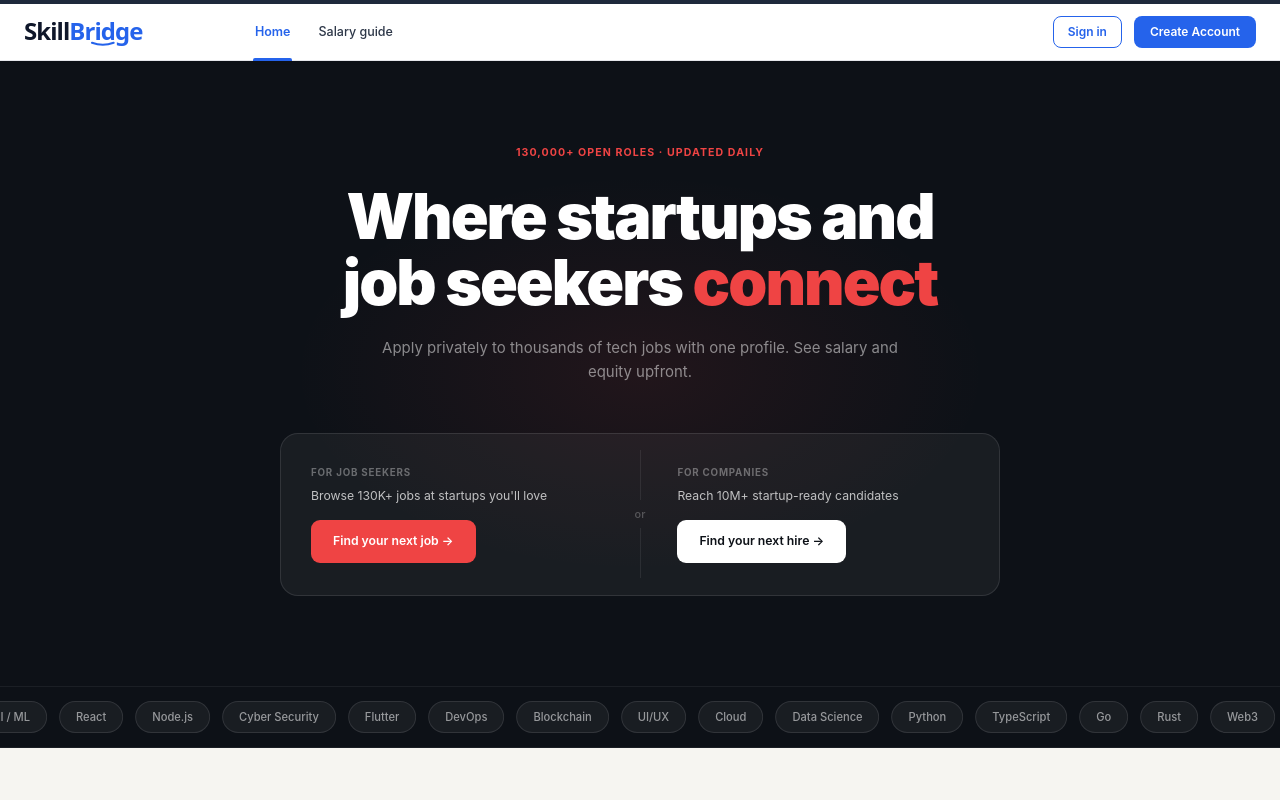
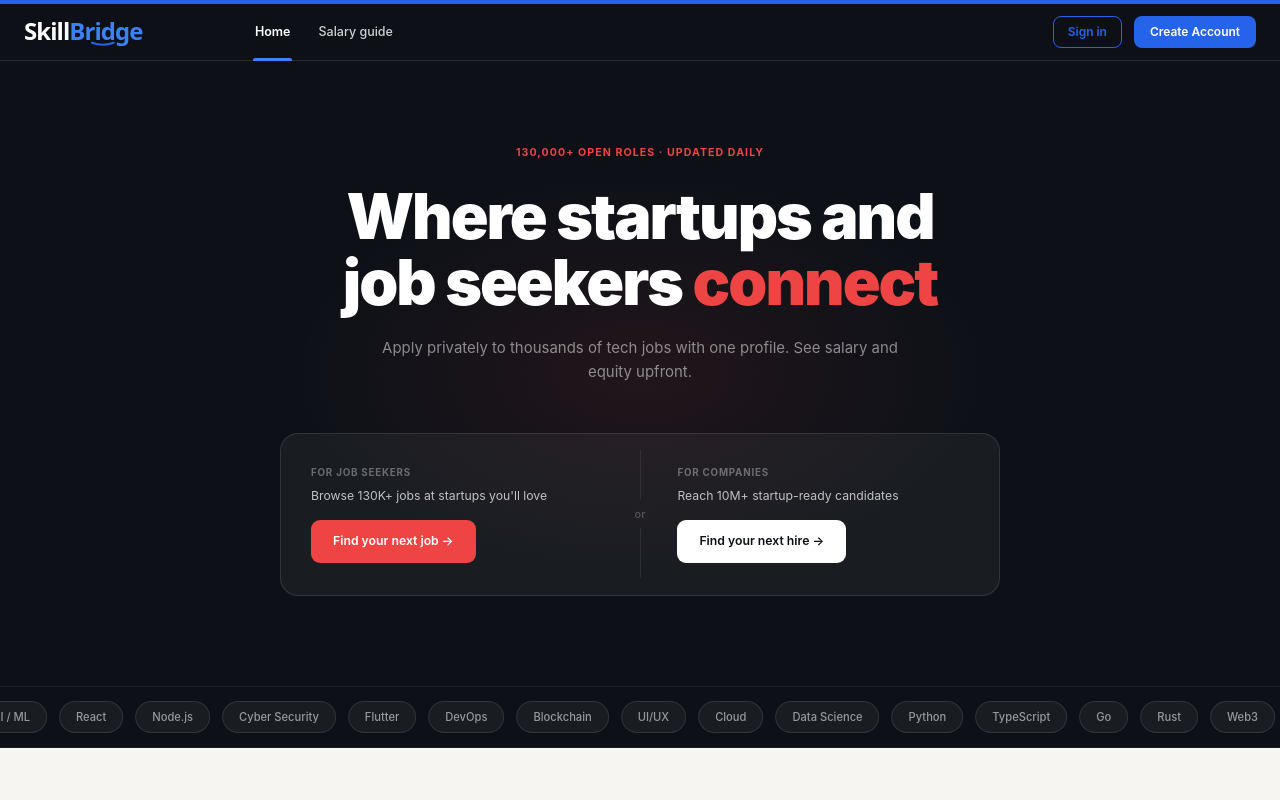
Before and after one commit to Chinmay0608/job-portal-system, a React (Vite) app in the folder frontend/: page / in a window 1280 px wide. Shown: the top 800 px of the page. Built offline with nearby package versions, Linux system fonts and the light colour scheme; no server answers.

Commit message:
fix: add dark theme overrides to navbar.css so header seamlessly blends into homepage dark hero section

```diff
--- a/frontend/src/Components/SkillBridgeLogo.jsx
+++ b/frontend/src/Components/SkillBridgeLogo.jsx
@@ -3,7 +3,7 @@ import React from "react";
 /**
  * SkillBridge Startup Wordmark Logo
  * Modern, geometric SaaS-style wordmark designed for high visual authority.
- * Features unified typography ("Skill" in Deep Navy #0F172A, "Bridge" in Primary Blue #2563EB)
+ * Features unified typography ("Skill" in Deep Navy #0F172A / White #FFFFFF on dark theme, "Bridge" in Primary Blue #2563EB)
  * with an integrated bridge connection accent at the base junction.
  */
 const SkillBridgeLogo = ({ width = 165, height, className = "" }) => {
@@ -28,8 +28,8 @@ const SkillBridgeLogo = ({ width = 165, height, className = "" }) => {
         fontWeight="800"
         letterSpacing="-1.2px"
       >
-        <tspan fill="#0F172A">Skill</tspan>
-        <tspan fill="#2563EB">Bridge</tspan>
+        <tspan className="logo-skill-text" fill="#0F172A">Skill</tspan>
+        <tspan className="logo-bridge-text" fill="#2563EB">Bridge</tspan>
       </text>
 
       {/* Integrated Typography Accent: Micro Bridge Arc joining Skill & Bridge at baseline */}
--- a/frontend/src/Styles/components/navbar.css
+++ b/frontend/src/Styles/components/navbar.css
@@ -421,3 +421,93 @@
     text-align: center;
   }
 }
+
+/* ==========================================================================
+   HOMEPAGE DARK NAVBAR OVERRIDES
+========================================================================== */
+
+.indeed-navbar.navbar-dark {
+  background-color: #0d1117 !important;
+  border-bottom: 1px solid rgba(255, 255, 255, 0.1) !important;
+  box-shadow: none !important;
+}
+
+.indeed-navbar.navbar-dark .indeed-top-strip {
+  background-color: #2563eb !important;
+}
+
+/* Logo Text on Dark Hero */
+.indeed-navbar.navbar-dark .logo-skill-text {
+  fill: #ffffff !important;
+}
+
+.indeed-navbar.navbar-dark .logo-bridge-text {
+  fill: #3b82f6 !important;
+}
+
+/* Nav Links on Dark Hero */
+.indeed-navbar.navbar-dark .nav-tab-link {
+  color: rgba(255, 255, 255, 0.8) !important;
+}
+
+.indeed-navbar.navbar-dark .nav-tab-link:hover {
+  color: #ffffff !important;
+}
+
+.indeed-navbar.navbar-dark .nav-tab-link.active {
+  color: #ffffff !important;
+}
+
+.indeed-navbar.navbar-dark .nav-tab-link.active::after {
+  background-color: #3b82f6 !important;
+}
+
+/* Icon Buttons on Dark Hero */
+.indeed-navbar.navbar-dark .icon-btn-link {
+  color: rgba(255, 255, 255, 0.85) !important;
+}
+
+.indeed-navbar.navbar-dark .icon-btn-link:hover {
+  background-color: rgba(255, 255, 255, 0.1) !important;
+  color: #ffffff !important;
+}
+
+.indeed-navbar.navbar-dark .icon-tab-wrapper.active .icon-btn-link {
+  color: #ffffff !important;
+}
+
+.indeed-navbar.navbar-dark .icon-tab-wrapper.active::after {
+  background-color: #3b82f6 !important;
+}
+
+/* Vertical Separator Divider on Dark Hero */
+.indeed-navbar.navbar-dark .nav-divider {
+  background-color: rgba(255, 255, 255, 0.2) !important;
+}
+
+/* Employer Link on Dark Hero */
+.indeed-navbar.navbar-dark .employer-post-link {
+  color: rgba(255, 255, 255, 0.85) !important;
+}
+
+.indeed-navbar.navbar-dark .employer-post-link:hover {
+  background-color: rgba(255, 255, 255, 0.1) !important;
+  color: #ffffff !important;
+}
+
+/* Logout Button on Dark Hero */
+.indeed-navbar.navbar-dark .logout-icon-btn {
+  border-color: rgba(255, 255, 255, 0.25) !important;
+  color: #f87171 !important;
+}
+
+.indeed-navbar.navbar-dark .logout-icon-btn:hover {
+  background-color: #ef4444 !important;
+  color: #ffffff !important;
+  border-color: #ef4444 !important;
+}
+
+/* Mobile Toggle on Dark Hero */
+.indeed-navbar.navbar-dark .mobile-menu-toggle {
+  color: #ffffff !important;
+}
```
